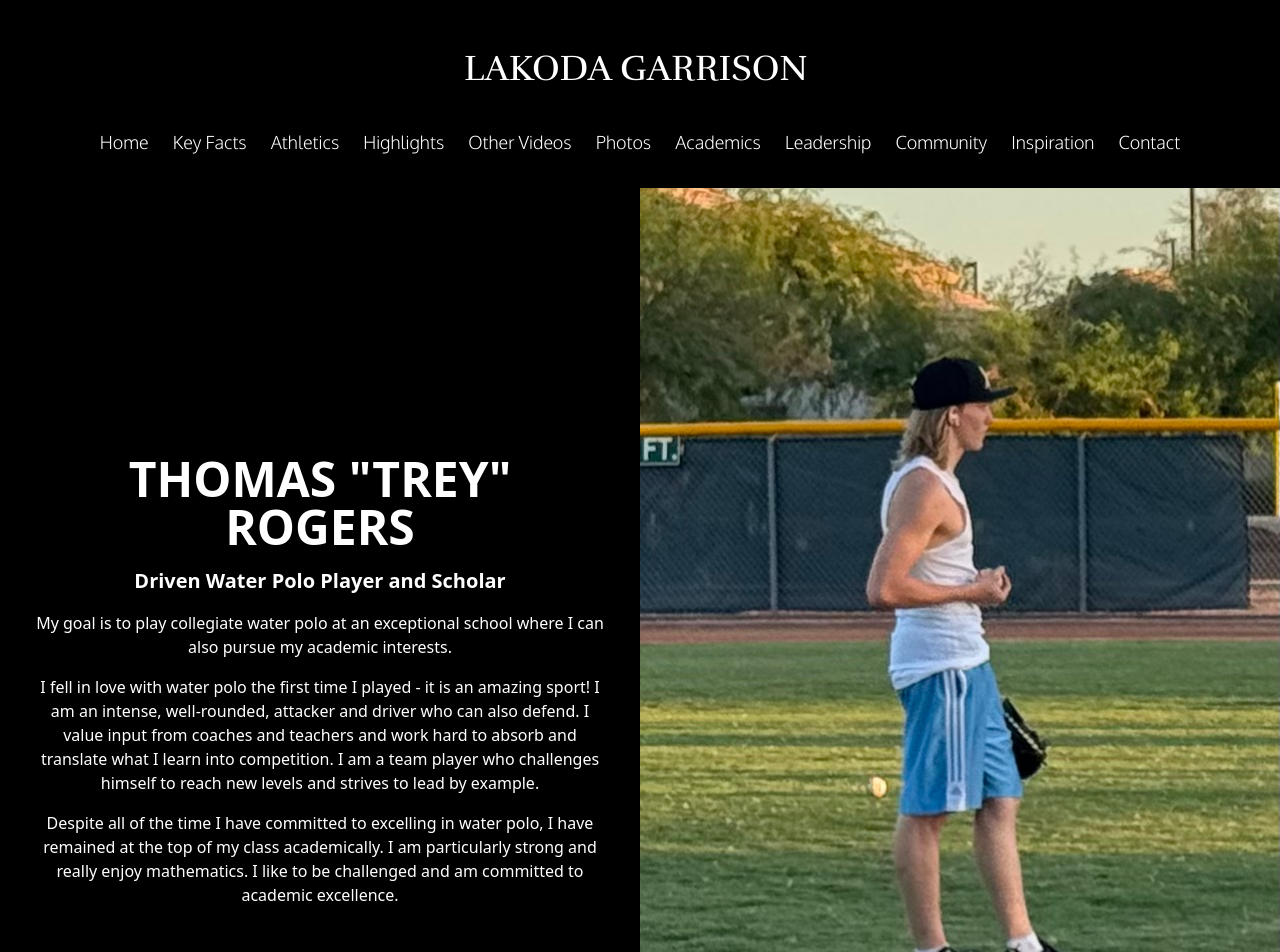
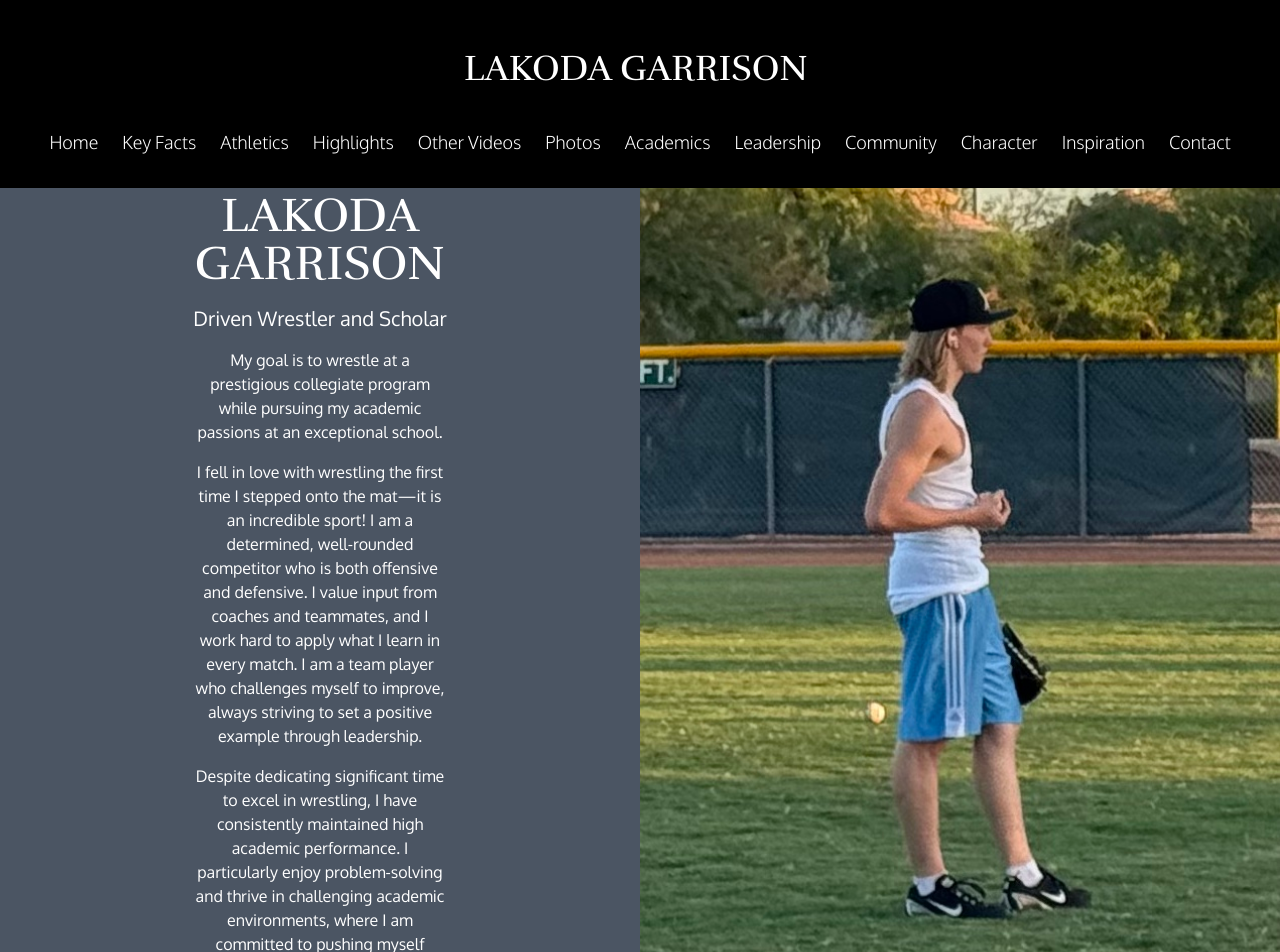
Before and after one commit to nonstickcode/sports-portfolio-website, a React (Create React App) app: page / in a window 1280 px wide. Shown: the top 952 px of the page. Built offline with nearby package versions, Linux system fonts and the light colour scheme.

Commit message:
swap image and adjust home layout

```diff
--- a/src/App.js
+++ b/src/App.js
@@ -94,6 +94,9 @@ function App() {
             <a href="#community" className="hover:underline">
               Community
             </a>
+            <a href="#character" className="hover:underline">
+              Character
+            </a>
             <a href="#inspiration" className="hover:underline">
               Inspiration
             </a>
@@ -173,6 +176,13 @@ function App() {
               Community
             </a>
             <a
+              href="#character"
+              className="hover:underline"
+              onClick={() => setIsMenuOpen(false)}
+            >
+              Character
+            </a>
+            <a
               href="#inspiration"
               className="hover:underline"
               onClick={() => setIsMenuOpen(false)}
@@ -192,43 +202,45 @@ function App() {
 
       {/* Adding margin-top equivalent to the header height */}
       <main className="mt-40">
-        {/* Highlight Video Section */}
+        {/* Home Section */}
         <section id="home" className="w-full">
-          <div className="container mx-auto flex flex-wrap">
+          <div className="mx-auto flex flex-wrap">
             {/* Left side with text */}
-            <div className="w-full md:w-1/2 flex items-center justify-center text-center bg-black text-white p-8">
+            <div className="w-full md:w-1/2 bg-gray-600 text-white px-48 py-8 flex items-center justify-center text-center">
               <div>
-                <h1 className="text-5xl font-bold">THOMAS "TREY" ROGERS</h1>
-                <h3 className="text-xl font-semibold mt-4">
-                  Driven Water Polo Player and Scholar
+                <h1 className="text-5xl font-rufina">LAKODA GARRISON</h1>
+                <h3 className="text-xl font-oxygen mt-4">
+                  Driven Wrestler and Scholar
                 </h3>
-                <p className="mt-4">
-                  My goal is to play collegiate water polo at an exceptional
-                  school where I can also pursue my academic interests.
+                <p className="mt-4 font-oxygen">
+                  My goal is to wrestle at a prestigious collegiate program
+                  while pursuing my academic passions at an exceptional school.
                 </p>
-                <p className="mt-4">
-                  I fell in love with water polo the first time I played - it is
-                  an amazing sport! I am an intense, well-rounded, attacker and
-                  driver who can also defend. I value input from coaches and
-                  teachers and work hard to absorb and translate what I learn
-                  into competition. I am a team player who challenges himself to
-                  reach new levels and strives to lead by example.
+                <p className="mt-4 font-oxygen">
+                  I fell in love with wrestling the first time I stepped onto
+                  the mat—it is an incredible sport! I am a determined,
+                  well-rounded competitor who is both offensive and defensive. I
+                  value input from coaches and teammates, and I work hard to
+                  apply what I learn in every match. I am a team player who
+                  challenges myself to improve, always striving to set a
+                  positive example through leadership.
                 </p>
-                <p className="mt-4">
-                  Despite all of the time I have committed to excelling in water
-                  polo, I have remained at the top of my class academically. I
-                  am particularly strong and really enjoy mathematics. I like to
-                  be challenged and am committed to academic excellence.
+                <p className="mt-4 font-oxygen">
+                  Despite dedicating significant time to excel in wrestling, I
+                  have consistently maintained high academic performance. I
+                  particularly enjoy problem-solving and thrive in challenging
+                  academic environments, where I am committed to pushing myself
+                  toward excellence both on the mat and in the classroom.
                 </p>
               </div>
             </div>
 
             {/* Right side with image */}
-            <div className="w-full md:w-1/2">
+            <div className="w-full md:w-1/2 order-first md:order-last">
               <img
                 className="w-full h-auto"
                 src="/lakoda-placeholder.jpeg" // The image is in the public folder
-                alt="Water polo player"
+                alt="Wrestler"
               />
             </div>
           </div>
```
Also changed, not shown: public/lakoda-placeholder.jpeg.
